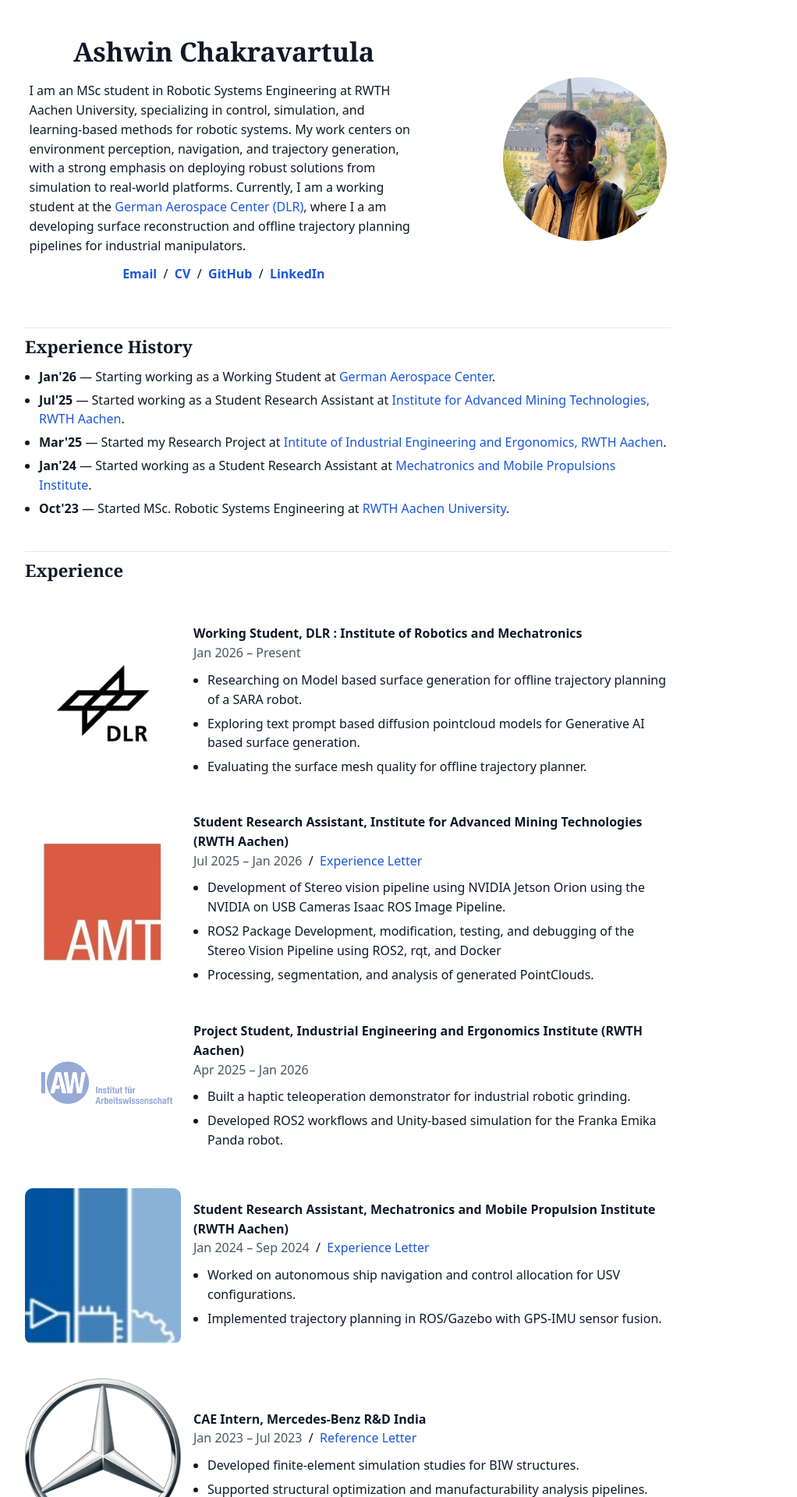
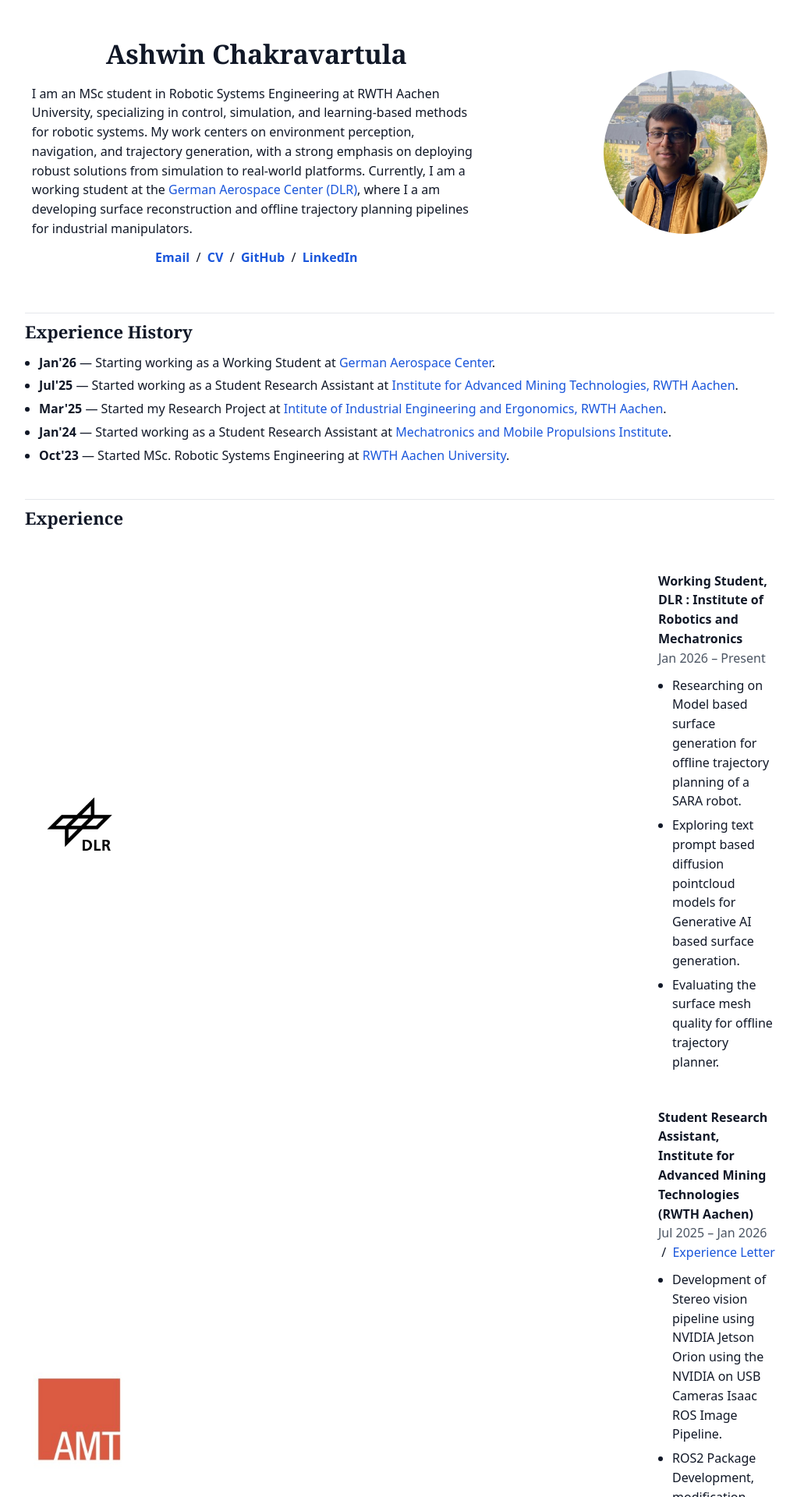
Before and after one commit to AshwinC313/AshwinC313.github.io, a Jekyll site: the page index.html, which Jekyll copies as it is, in a window 1280 px wide. Shown: the top 1920 px of the page at 78% size, without its empty margins (194-1216 px from the left). Built offline with Jekyll 4.4.1, drawn with Linux system fonts in a browser that asks for light colours.

Commit message:
changed image size formatting

```diff
--- a/index.html
+++ b/index.html
@@ -81,15 +81,25 @@
     .entry-cell{
       background: #fff;
     }
-    .thumb{
-      width: 20%;
-      vertical-align: middle;
-    }
-    .thumb img{
-      width: 200px;
+    /* Shared thumb cell behavior */
+    .thumb{ vertical-align: middle; }
+
+    /* EXPERIENCE thumbnails (smaller) */
+    .thumb.exp{ width: 18%; }
+    .thumb.exp img{
+      width: 140px;
       height: auto;
       border-radius: 10px;
-      display:block;
+      display: block;
+    }
+
+/* PROJECT thumbnails (bigger) */
+    .thumb.proj{ width: 24%; }
+    .thumb.proj img{
+      width: 220px;
+      height: auto;
+      border-radius: 10px;
+      display: block;
     }
 
     /* Make the overall page feel “paper-like” */
@@ -110,44 +120,11 @@
     @media (max-width: 720px){
       name{ font-size: 30px; }
       .page{ padding: 14px 10px 42px; }
-      .thumb img{ width: 120px; }
+      .thumb.exp img{ width: 110px; }
+      .thumb.proj img{ width: 160px; }
     }
   </style>
 
-  <!-- <style>
-      /* Shared thumb cell behavior */
-    .thumb{
-      vertical-align: middle;
-    }
-
-    /* EXPERIENCE thumbnails (smaller) */
-    .thumb.exp{
-      width: 18%;
-    }
-    .thumb.exp img{
-      width: 140px;
-      height: auto;
-      border-radius: 10px;
-      display: block;
-    }
-
-    /* PROJECT thumbnails (bigger) */
-    .thumb.proj{
-      width: 24%;
-    }
-    .thumb.proj img{
-      width: 220px;
-      height: auto;
-      border-radius: 10px;
-      display: block;
-    }
-
-    /* Responsive */
-    @media (max-width: 720px){
-      .thumb.exp img{ width: 110px; }
-      .thumb.proj img{ width: 160px; }
-    }
-  </style> -->
 </head>
 
 <body>
@@ -272,7 +249,7 @@
                 </tr>
 
                 <tr class="entry-row">
-                  <td class="thumb exp" style="padding:16px;vertical-align:middle">
+                  <td class="thumb" style="padding:16px;vertical-align:middle">
                     <img src="images/institute_logos/IAW_1.png" alt="Human Robot Collaboration Research Project" />
                   </td>
                   <td class="entry-cell" style="padding:14px 14px 14px 0;vertical-align:middle">
@@ -287,7 +264,7 @@
                 </tr>
 
                 <tr class="entry-row">
-                  <td class="thumb exp" style="padding:16px;vertical-align:middle">
+                  <td class="thumb" style="padding:16px;vertical-align:middle">
                     <img src="images/institute_logos/mmp_rwth_aachen_logo.jpeg" alt="RWTH" />
                   </td>
                   <td class="entry-cell" style="padding:14px 14px 14px 0;vertical-align:middle">
```
